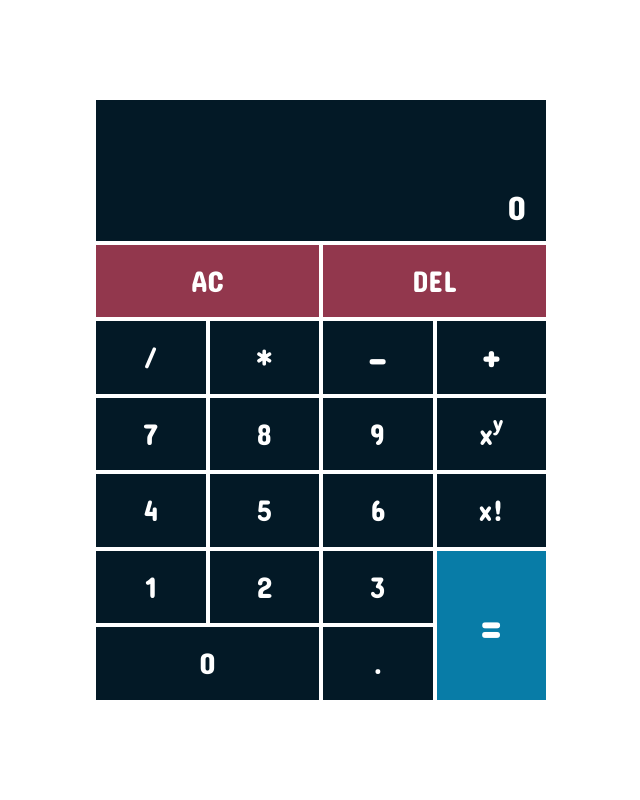
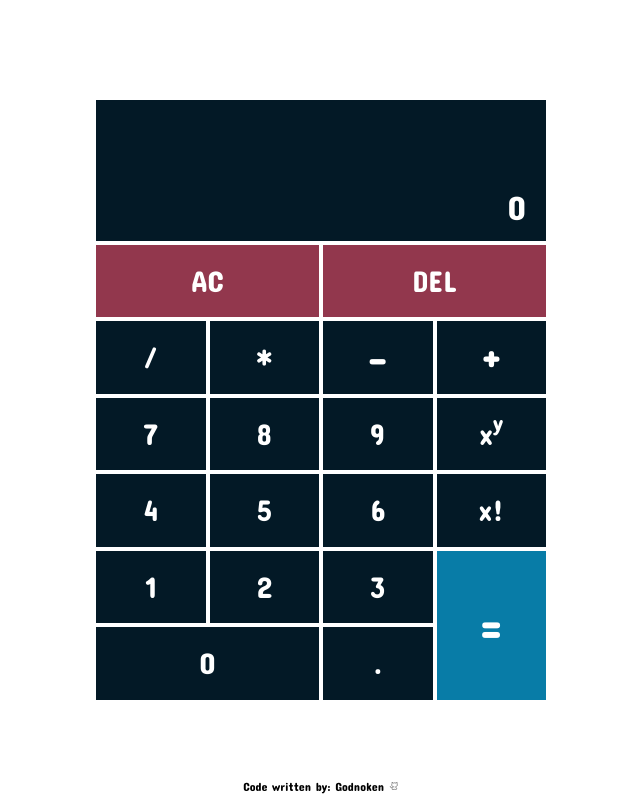
Before and after one commit to Godnoken/Calculator, a plain HTML site: page index.html in a window 1280 px wide. Shown: the whole page, without its empty margins (319-959 px from the left). Drawn offline with Linux system fonts and the light colour scheme.

Commit message:
Add credits to codewriter + github.svg

```diff
--- a/css/style.css
+++ b/css/style.css
@@ -161,6 +161,29 @@ body {
     animation-duration: 0.15s;
   }
 
+#codeWriter {
+    position: absolute;
+    bottom: 6px;
+    margin: 0;
+    color: rgb(0, 0, 0);
+    font-size: 1.2rem;
+}
+
+#codeWriter:hover {
+    transform: scale(1.2);
+}
+
+#githubIcon {
+    width: 1rem;
+    height: 1rem;
+    box-shadow: none;
+}
+
+a {
+    text-decoration: none;
+    color: inherit;
+}
+
 @keyframes Pulse {
     0% {
       transform: scale(1);
--- a/index.html
+++ b/index.html
@@ -34,5 +34,6 @@
             <div id="eight" class="button number"><span>8</span></div>
             <div id="nine" class="button number"><span>9</span></div>
         </main>
+        <p id="codeWriter">Code written by: <a href='https://github.com/Godnoken' target='_blank'>Godnoken <img src='github.svg' id='githubIcon'></p>
     </body>
 </html>
```
Also changed, not shown: github.svg (added).
